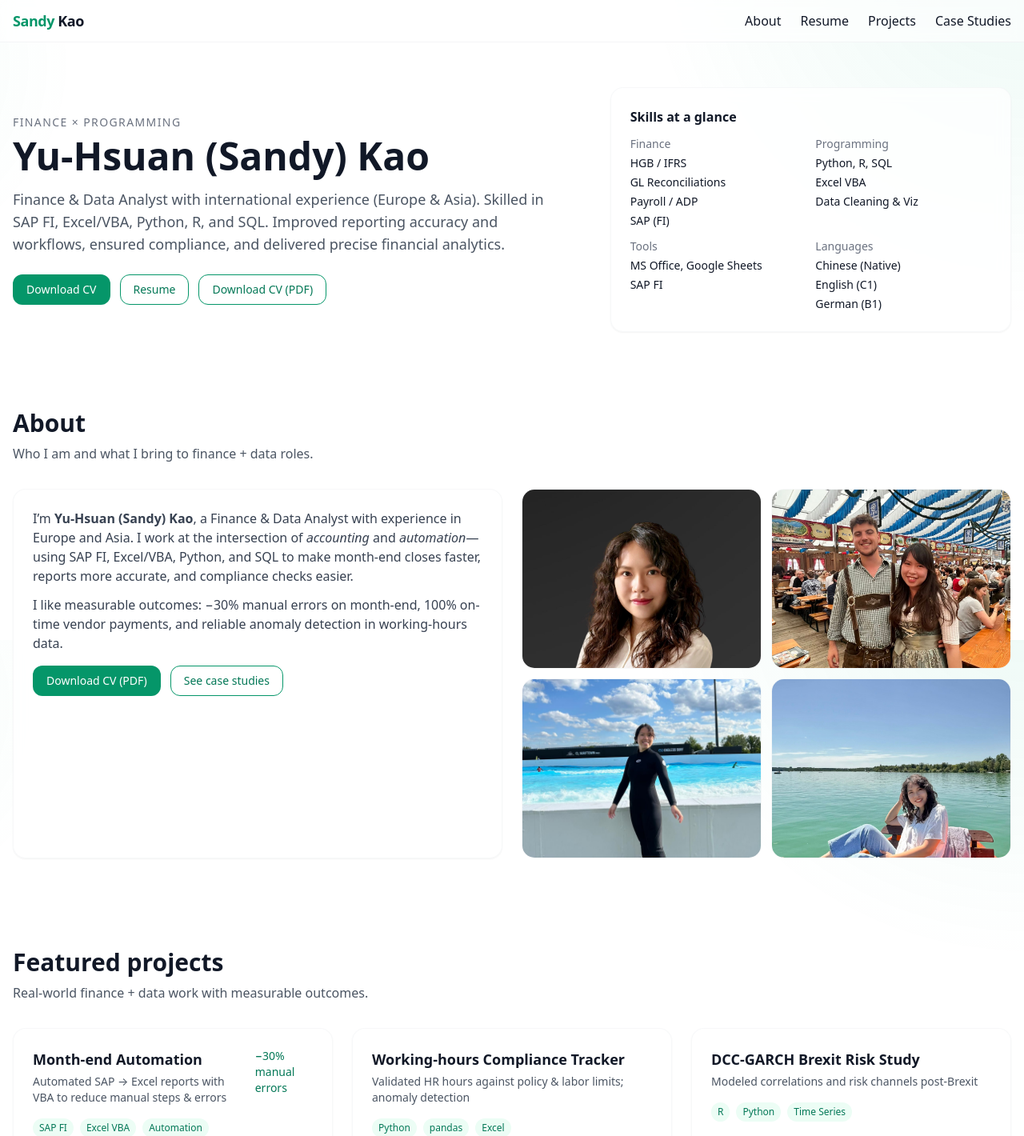
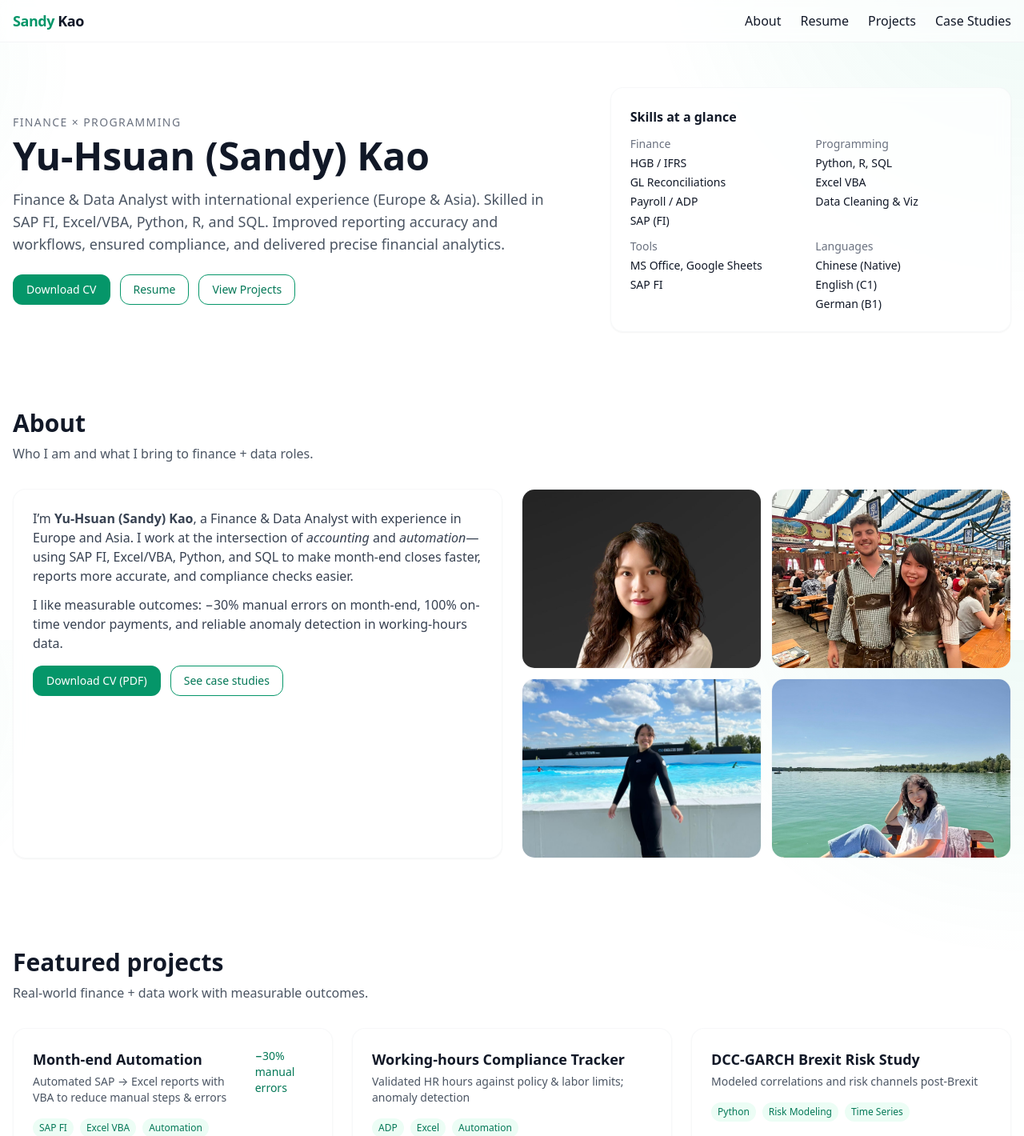
Before and after one commit to SandyKao0301/SandyKao, a Next.js app: page / in a window 1280 px wide. Shown: the top 1420 px of the page at 80% size. Built offline with nearby package versions, Linux system fonts and the light colour scheme.

Commit message:
Update page.tsx

```diff
--- a/app/page.tsx
+++ b/app/page.tsx
@@ -21,10 +21,11 @@ export default function Page() {
               Improved reporting accuracy and workflows, ensured compliance, and delivered precise financial analytics.
             </p>
             <div className="mt-6 flex flex-wrap gap-3">
-              {/* Changed: green button now downloads CV */}
+              {/* Green button: Download CV */}
               <a href={`${base}/assets/CV.pdf`} className="btn" download>Download CV</a>
               <Link href="/resume" className="btn-outline">Resume</Link>
-              <a href={`${base}/assets/CV.pdf`} className="btn-outline" download>Download CV (PDF)</a>
+              {/* Not a duplicate anymore */}
+              <Link href="#projects" className="btn-outline">View Projects</Link>
             </div>
           </div>
 
@@ -140,13 +141,13 @@ export default function Page() {
           <ProjectCard
             title="Working-hours Compliance Tracker"
             subtitle="Validated HR hours against policy & labor limits; anomaly detection"
-            tags={["Python","pandas","Excel"]}
+            tags={["ADP","Excel","Automation"]}
             href="/projects#compliance-tracker"
           />
           <ProjectCard
             title="DCC-GARCH Brexit Risk Study"
             subtitle="Modeled correlations and risk channels post-Brexit"
-            tags={["R","Python","Time Series"]}
+            tags={["Python","Risk Modeling","Time Series"]}
             href="/projects#dcc-garch"
           />
         </div>
```
